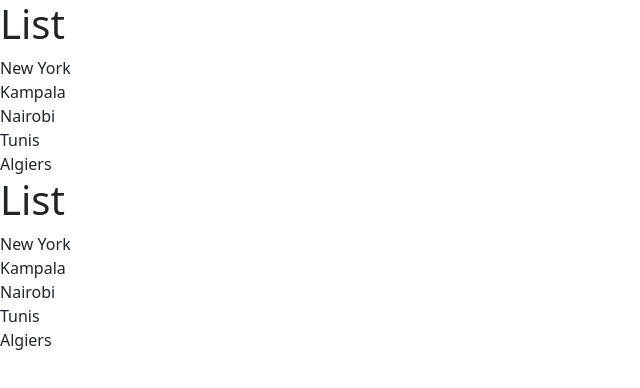
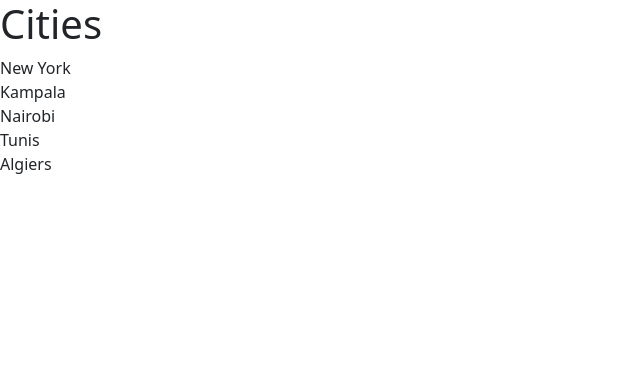
Before and after one commit to Sheddiey/ReactC, a React (Vite) app in the folder React/react-app/: page / in a window 1280 px wide. Shown: the top 388 px of the page, without its empty margins (0-640 px from the left). Built offline with nearby package versions, Linux system fonts and the light colour scheme.

Commit message:
passing functions via props

```diff
--- a/React/react-app/src/App.tsx
+++ b/React/react-app/src/App.tsx
@@ -3,8 +3,12 @@
 //import { Fragment } from "react"; use empty angle brackets
 
 function App() {
-  return <div><ListGroup></ListGroup> <ListGroup></ListGroup></div>;
-
+  let items = ["New York", "Kampala", "Nairobi", "Tunis", "Algiers"];
+  return (
+    <div>
+      <ListGroup items={items} heading="Cities"/>
+    </div>
+  );
 }
 
 export default App;
--- a/React/react-app/src/Components/ListGroup.tsx
+++ b/React/react-app/src/Components/ListGroup.tsx
@@ -1,7 +1,12 @@
 import { useState } from "react";
 
-function ListGroup() {
-  let items = ["New York", "Kampala", "Nairobi", "Tunis", "Algiers"];
+
+interface Props {
+    items: string[]
+    heading: string;
+}
+
+function ListGroup({items, heading}: Props) {
   const [selectedIndex, setSelectedIndex] = useState(-1);
 
 
@@ -9,7 +14,7 @@
   return (
     //a better way is to use fragments instead of a div element
     <>
-      <h1>List</h1>
+      <h1>{heading}</h1>
       {/* {items.length === 0 ? <p>No item found</p> : null}; */}
       {items.length === 0 && <p>No item found</p>}
       <ul className="list-group">
```
